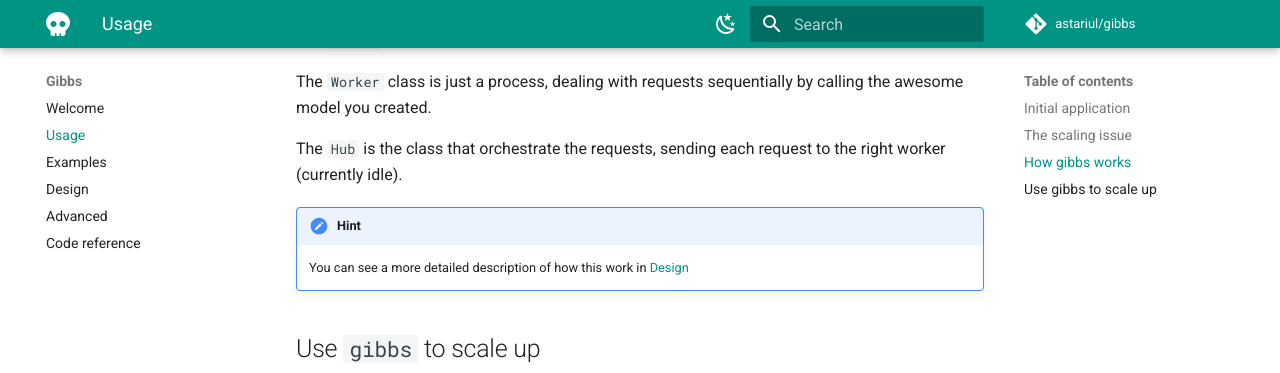
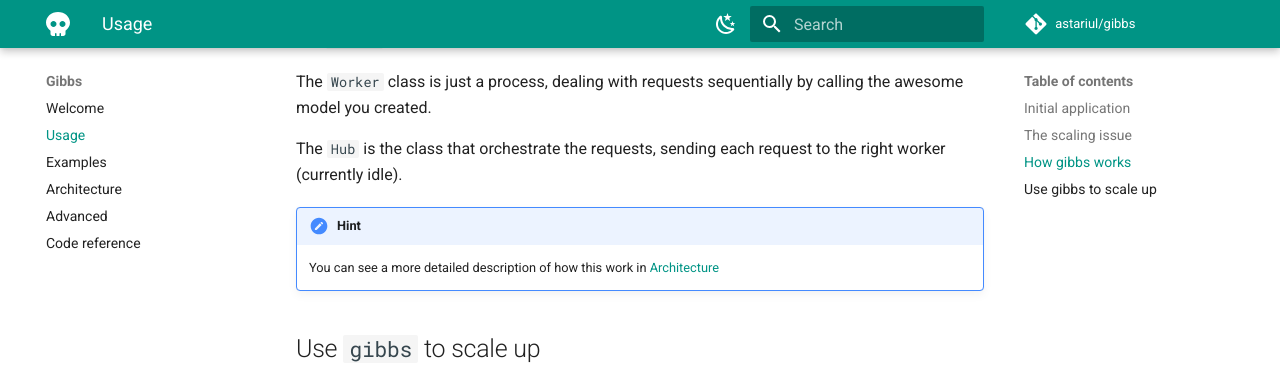
Before and after one commit to astariul/gibbs, an MkDocs documentation site: the page built from docs/usage.md, in a window 1280 px wide and 900 px high, scrolled down 2788 px. Shown: the top 373 px of the window. Built offline with MkDocs 1.6.1 and Material for MkDocs 9.7.7, drawn with Linux system fonts in a browser that asks for light colours; comment, search, counter and statistics services are not loaded; the version menu is left out.

Commit message:
:memo: Rename Design to Architecture

```diff
--- a/docs/usage.md
+++ b/docs/usage.md
@@ -127,7 +127,7 @@ The `Worker` class is just a process, dealing with requests sequentially by call
 The `Hub` is the class that orchestrate the requests, sending each request to the right worker (currently idle).
 
 !!! hint
-    You can see a more detailed description of how this work in [Design](design.md)
+    You can see a more detailed description of how this work in [Architecture](architecture.md)
 
 ## Use `gibbs` to scale up
 
--- a/mkdocs.yml
+++ b/mkdocs.yml
@@ -37,7 +37,7 @@ nav:
   - Welcome: "index.md"
   - "usage.md"
   - "examples.md"
-  - "design.md"
+  - "architecture.md"
   - "advanced.md"
   - "code_ref.md"
 
```
Also changed, not shown: docs/architecture.md (added, +1 -0 lines), docs/design.md (deleted, +0 -1 lines).
